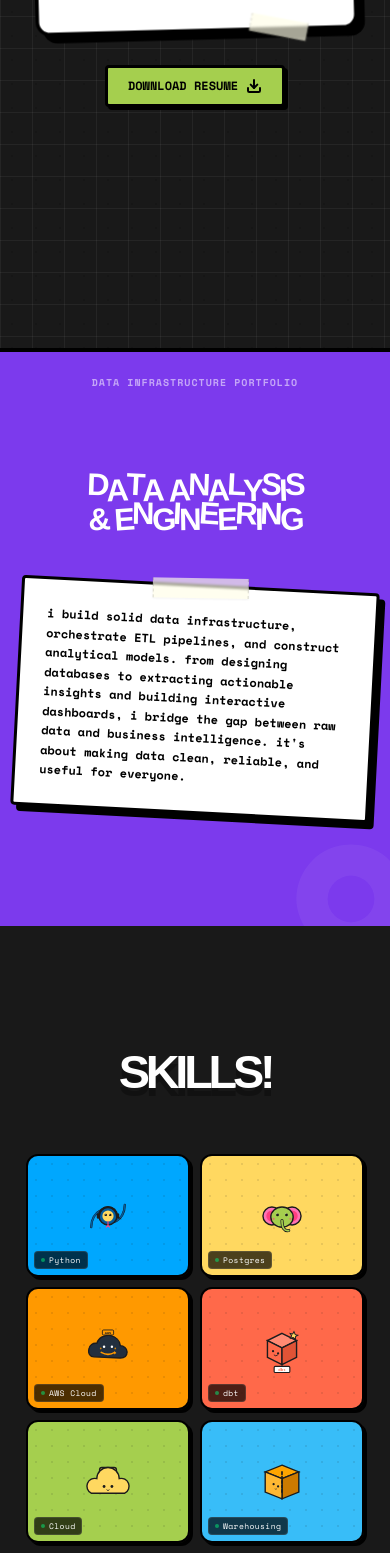
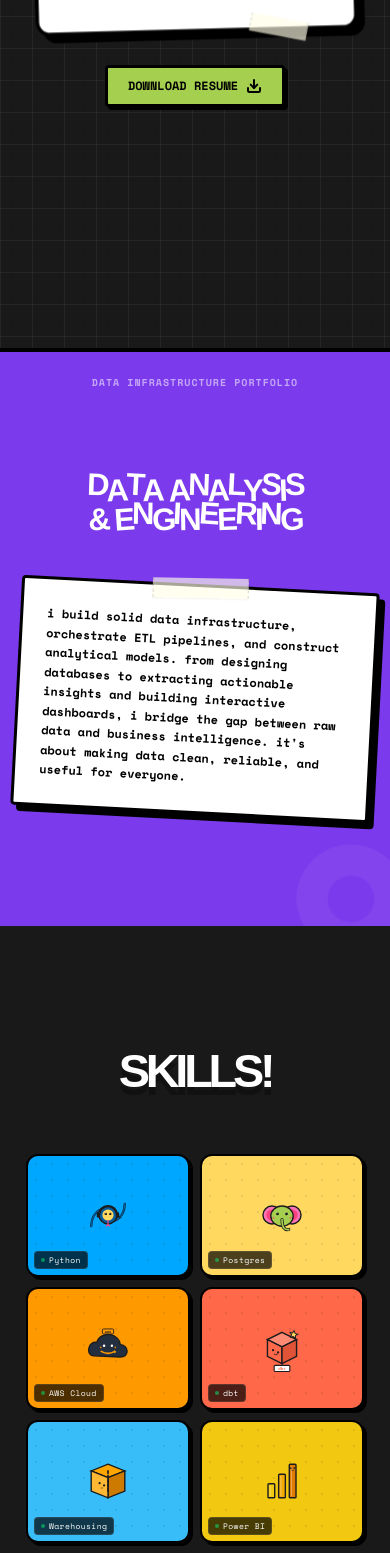
Before and after one commit to totaliyahtrash/DataEngineerPortfolio, a React (Vite) app: page / in a window 390 px wide. Shown: the part 432-1985 px from the top of the page. Built offline with nearby package versions, Linux system fonts and the light colour scheme; a web font is replaced by a local one.

Commit message:
fix: remove duplicate cloud skill, optimize mobile scroll performance and eliminate animation jank

```diff
--- a/src/App.jsx
+++ b/src/App.jsx
@@ -45,7 +45,7 @@ function App() {
 
   return (
     <div
-      className={`relative min-h-screen transition-colors duration-700 ease-out select-none overflow-x-clip ${
+      className={`relative min-h-screen md:transition-colors md:duration-700 md:ease-out select-none overflow-x-clip ${
         isDark ? 'bg-[#191919] text-white' : 'bg-[#7C3AED] text-white'
       }`}
     >
--- a/src/components/Hero.jsx
+++ b/src/components/Hero.jsx
@@ -207,7 +207,7 @@ export default function Hero({ marioTriggered, setMarioTriggered }) {
   const springY = useSpring(50, { stiffness: 60, damping: 20 });
 
   const handleMouseMove = (e) => {
-    if (!containerRef.current) return;
+    if (isMobile || !containerRef.current) return;
     const rect = containerRef.current.getBoundingClientRect();
     const x = ((e.clientX - rect.left) / rect.width) * 100;
     const y = ((e.clientY - rect.top) / rect.height) * 100;
--- a/src/components/ProjectsDesktop.jsx
+++ b/src/components/ProjectsDesktop.jsx
@@ -104,7 +104,9 @@ const ProjectTextCard = ({ children, repoUrl, rotateClass }) => {
 export default function ProjectsDesktop() {
   const containerRef = useRef(null);
   const [isSlow, setIsSlow] = useState(false);
-  const [isMobile, setIsMobile] = useState(false);
+  const [isMobile, setIsMobile] = useState(() => {
+    return typeof window !== 'undefined' ? window.innerWidth < 768 : false;
+  });
 
   useEffect(() => {
     setIsSlow(isSlowNetworkOrDevice());
@@ -161,7 +163,10 @@ export default function ProjectsDesktop() {
           </div>
 
           {/* Carousel Track */}
-          <div className="flex overflow-x-auto no-scrollbar snap-x snap-mandatory px-6 pb-6 space-x-5 scroll-smooth w-full">
+          <div
+            className="flex overflow-x-auto no-scrollbar snap-x snap-mandatory px-6 pb-6 space-x-5 scroll-smooth w-full"
+            style={{ WebkitOverflowScrolling: 'touch', overscrollBehaviorX: 'contain' }}
+          >
 
             {/* PANEL 1: Tech Graveyard */}
             <div className="snap-center shrink-0 w-[85vw] max-w-[320px] bg-[#A5CF4E] border-4 border-black p-5 rounded-3xl relative overflow-hidden shadow-[5px_5px_0_#000] flex flex-col space-y-4">
--- a/src/components/SkillsMeet.jsx
+++ b/src/components/SkillsMeet.jsx
@@ -78,19 +78,7 @@ const AIAvatar = () => (
   </svg>
 );
 
-const CloudAvatar = () => (
-  <svg viewBox="0 0 100 100" className="w-14 h-14 xs:w-16 xs:h-16 sm:w-20 sm:h-20 md:w-24 md:h-24 lg:w-28 lg:h-28 object-contain" fill="none">
-    <rect x="35" y="24" width="30" height="24" rx="4" fill="#ffd860" stroke="#1c1c1c" strokeWidth="2.5" />
-    <line x1="39" y1="31" x2="61" y2="31" stroke="#1c1c1c" strokeWidth="2" strokeLinecap="round" />
-    <line x1="39" y1="40" x2="61" y2="40" stroke="#1c1c1c" strokeWidth="2" strokeLinecap="round" />
-    <circle cx="43" cy="31" r="1" fill="#ff4081" />
-    <circle cx="43" cy="40" r="1" fill="#00e676" />
-    <path d="M20 70 A 14 14 0 0 1 30 44 A 20 20 0 0 1 70 44 A 14 14 0 0 1 80 70 Z" fill="#ffd860" stroke="#1c1c1c" strokeWidth="2.5" />
-    <circle cx="43" cy="58" r="2.5" fill="#1c1c1c" />
-    <circle cx="57" cy="58" r="2.5" fill="#1c1c1c" />
-    <path d="M48 64 C 49 66, 51 66, 52 64" stroke="#1c1c1c" strokeWidth="1.5" strokeLinecap="round" fill="none" />
-  </svg>
-);
+
 
 const AwsAvatar = () => (
   <svg viewBox="0 0 100 100" className="w-14 h-14 xs:w-16 xs:h-16 sm:w-20 sm:h-20 md:w-24 md:h-24 lg:w-28 lg:h-28 object-contain" fill="none">
@@ -248,19 +236,7 @@ const AIReaction = () => (
   </svg>
 );
 
-const CloudReaction = () => (
-  <svg viewBox="0 0 32 32" className="w-4 h-4 sm:w-5 sm:h-5 object-contain" fill="none">
-    <path
-      d="M9 20a4 4 0 01-1-7.87 6 6 0 0111.74-1.78 4 4 0 015.65 4.8A4 4 0 0123 20H9z"
-      fill="#a5f3fc"
-      stroke="#1c1c1e"
-      strokeWidth="2.2"
-      strokeLinejoin="round"
-    />
-    <circle cx="12" cy="15" r="1" fill="#1c1c1e" />
-    <circle cx="16" cy="15" r="1" fill="#1c1c1e" />
-  </svg>
-);
+
 
 const WarehouseReaction = () => (
   <svg viewBox="0 0 32 32" className="w-4 h-4 sm:w-5 sm:h-5 object-contain" fill="none">
@@ -306,7 +282,7 @@ export default function SkillsMeet() {
     if (!isMobile || isSlow) return;
 
     const interval = setInterval(() => {
-      const skills = ["Python", "Postgres", "AWS Cloud", "dbt", "Cloud", "Warehousing", "Power BI", "AI Orchestration"];
+      const skills = ["Python", "Postgres", "AWS Cloud", "dbt", "Warehousing", "Power BI", "AI Orchestration"];
       const randomSkill = skills[Math.floor(Math.random() * skills.length)];
       setHoveredCard(randomSkill);
 
@@ -359,11 +335,15 @@ export default function SkillsMeet() {
     }
   }, [controlsInView]);
 
-  // Typewriter effect state
+  // Typewriter effect state (optimized for mobile to prevent re-render scroll jank)
   const [typedText, setTypedText] = useState("");
   const fullText = "hey! i'm a data analyst and engineer working remotely from india, open to remote roles globally or relocation for the right team. let's sync up and build something solid!";
 
   useEffect(() => {
+    if (isMobile || isSlow) {
+      setTypedText(fullText);
+      return;
+    }
     if (showCards) {
       let index = 0;
       const interval = setInterval(() => {
@@ -372,10 +352,10 @@ export default function SkillsMeet() {
         if (index > fullText.length) {
           clearInterval(interval);
         }
-      }, 30);
+      }, 35);
       return () => clearInterval(interval);
     }
-  }, [showCards]);
+  }, [showCards, isMobile, isSlow]);
 
   // Handle raise hand toast
   useEffect(() => {
@@ -408,10 +388,9 @@ export default function SkillsMeet() {
     { name: "Postgres", bg: "bg-[#FFD860]", component: <PostgresAvatar />, reaction: <PostgresReaction />, gridClass: "col-span-6 sm:col-span-6 lg:col-span-3" },
     { name: "AWS Cloud", bg: "bg-[#FF9900]", component: <AwsAvatar />, reaction: <AwsReaction />, gridClass: "col-span-6 sm:col-span-6 lg:col-span-3" },
     { name: "dbt", bg: "bg-[#FF694A]", component: <DbtAvatar />, reaction: <DbtReaction />, gridClass: "col-span-6 sm:col-span-6 lg:col-span-3" },
-    { name: "Cloud", bg: "bg-[#A5CF4E]", component: <CloudAvatar />, reaction: <CloudReaction />, gridClass: "col-span-6 sm:col-span-6 lg:col-span-3" },
-    { name: "Warehousing", bg: "bg-[#38BDF8]", component: <WarehouseAvatar />, reaction: <WarehouseReaction />, gridClass: "col-span-6 sm:col-span-6 lg:col-span-3" },
-    { name: "Power BI", bg: "bg-[#F2C811]", component: <PowerBIAvatar />, reaction: <PowerBIReaction />, gridClass: "col-span-6 sm:col-span-6 lg:col-span-3" },
-    { name: "AI Orchestration", bg: "bg-[#A855F7]", component: <AIAvatar />, reaction: <AIReaction />, gridClass: "col-span-6 sm:col-span-6 lg:col-span-3" },
+    { name: "Warehousing", bg: "bg-[#38BDF8]", component: <WarehouseAvatar />, reaction: <WarehouseReaction />, gridClass: "col-span-6 sm:col-span-6 lg:col-span-4" },
+    { name: "Power BI", bg: "bg-[#F2C811]", component: <PowerBIAvatar />, reaction: <PowerBIReaction />, gridClass: "col-span-6 sm:col-span-6 lg:col-span-4" },
+    { name: "AI Orchestration", bg: "bg-[#A855F7]", component: <AIAvatar />, reaction: <AIReaction />, gridClass: "col-span-12 sm:col-span-6 lg:col-span-4" },
   ];
 
   // Letters of SKILLS! title
@@ -422,7 +401,7 @@ export default function SkillsMeet() {
     <section
       ref={sectionRef}
       id="skills"
-      className="relative min-h-screen w-full flex flex-col items-center justify-center bg-[#191919] pt-24 pb-36 px-4 md:px-6 overflow-x-hidden select-none transition-all duration-700 section-contain"
+      className="relative min-h-screen w-full flex flex-col items-center justify-center bg-[#191919] pt-24 pb-36 px-4 md:px-6 overflow-x-hidden select-none transition-all duration-700"
     >
 
       {/* 1. SKILLS! Header (Step 2 in sequence) */}
@@ -461,7 +440,7 @@ export default function SkillsMeet() {
         </AnimatePresence>
       </div>
 
-      {/* 2. Google Meet Participant Grid (2-col grid on mobile, 4-col on desktop) */}
+      {/* 2. Google Meet Participant Grid (2-col grid on mobile, 4-up 3-down on desktop) */}
       <div ref={gridRef} className="w-full max-w-5xl grid grid-cols-12 gap-2.5 xs:gap-3 sm:gap-4 md:gap-6 px-2.5 sm:px-6 md:px-8 z-10 mb-28 md:mb-16 min-h-[380px]">
         <AnimatePresence>
           {showCards && (
@@ -475,7 +454,7 @@ export default function SkillsMeet() {
                   transition={{ type: "spring", stiffness: 260, damping: 20, delay: idx * 0.08 }}
                   onMouseEnter={() => setHoveredCard(skill.name)}
                   onMouseLeave={() => setHoveredCard(null)}
-                  className={`relative rounded-xl sm:rounded-2xl overflow-hidden aspect-[4/3] xs:aspect-[16/11] sm:aspect-[16/10] border-2 border-black shadow-[3px_3px_0px_#000] sm:shadow-[5px_5px_0px_#000] md:shadow-2xl flex items-center justify-center cursor-pointer group ${skill.gridClass}`}
+                  className={`relative rounded-xl sm:rounded-2xl overflow-hidden ${skill.name === 'AI Orchestration' ? 'aspect-[16/8] sm:aspect-[16/10]' : 'aspect-[4/3] xs:aspect-[16/11] sm:aspect-[16/10]'} border-2 border-black shadow-[3px_3px_0px_#000] sm:shadow-[5px_5px_0px_#000] md:shadow-2xl flex items-center justify-center cursor-pointer group ${skill.gridClass}`}
                 >
                   <div className={`absolute inset-0 ${skill.bg} transition-transform duration-300 group-hover:scale-105`} />
                   <div className="absolute inset-0 bg-[radial-gradient(#1c1c1c_1px,transparent_1px)] [background-size:16px_16px] opacity-10 pointer-events-none" />
--- a/src/index.css
+++ b/src/index.css
@@ -229,15 +229,39 @@ html {
 
 /* Performance Adaptations for GPU rendering and rendering containment */
 .gpu-accelerated {
-  will-change: transform, opacity;
-  transform: translate3d(0, 0, 0);
+  transform: translateZ(0);
   backface-visibility: hidden;
-  perspective: 1000px;
 }
 
 .section-contain {
-  content-visibility: auto;
-  contain-intrinsic-size: 100vh;
+  contain: layout paint;
+}
+
+/* Mobile performance overrides: eliminate jitter, disable heavy GPU composition blurs & pause continuous keyframes during scroll */
+@media (max-width: 768px) {
+  /* Disable costly backdrop blurs on mobile devices to prevent GPU compositing stalls */
+  .backdrop-blur-sm,
+  .backdrop-blur,
+  .backdrop-blur-md,
+  .backdrop-blur-lg,
+  .paper-tape {
+    backdrop-filter: none !important;
+    -webkit-backdrop-filter: none !important;
+  }
+
+  /* Simplify holo stamp on mobile: static gradient without infinite 400% background-position recalculation */
+  .holo-stamp-active {
+    animation: none !important;
+    background-size: 100% 100% !important;
+  }
+
+  /* Pause continuous floating/drifting/sparkling transforms on mobile to preserve 60fps scrolling */
+  .float-element,
+  .drift-element,
+  .sparkle-element,
+  .spin-slow {
+    animation-play-state: paused !important;
+  }
 }
 
 /* Hide native cursor when CustomCursor component is successfully active */
```
